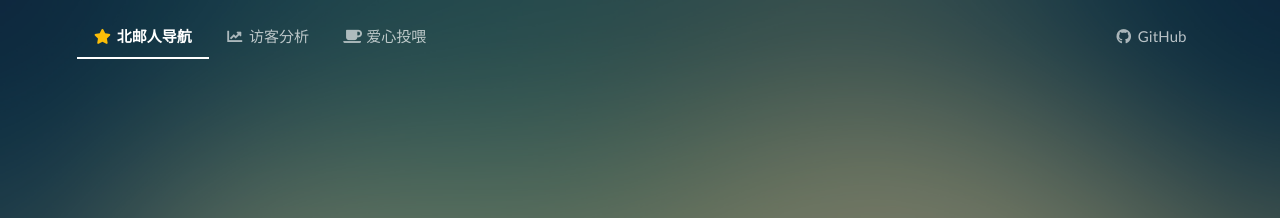
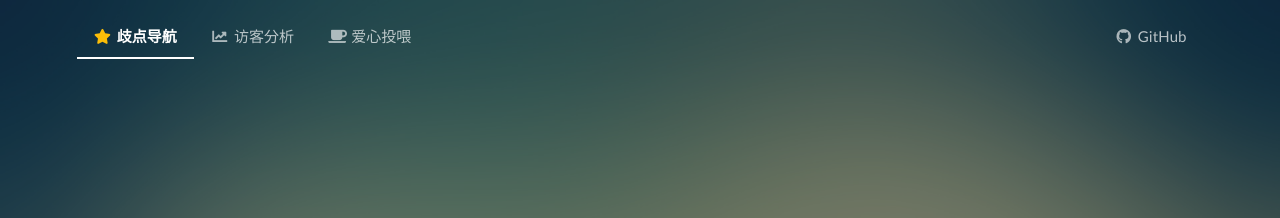
Before and after one commit to acusp/AC-Navi, a Jekyll site: the page built from index.html, in a window 1280 px wide. Shown: the top 218 px of the page. Built offline with Jekyll 4.4.1, drawn with Linux system fonts in a browser that asks for light colours; comment, search, counter and statistics services are not loaded.

Commit message:
Update my personal config

```diff
--- a/_data/menu_items.yml
+++ b/_data/menu_items.yml
@@ -1,4 +1,4 @@
-- name: 北邮人导航
+- name: 歧点导航
   icon:
     name: star
     color: yellow
```
